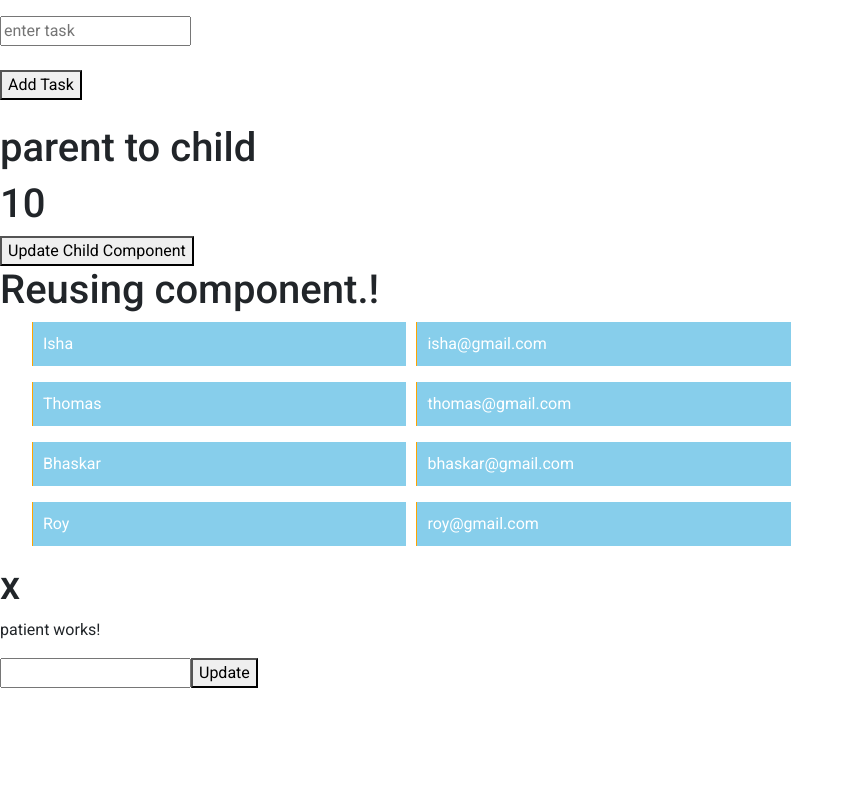
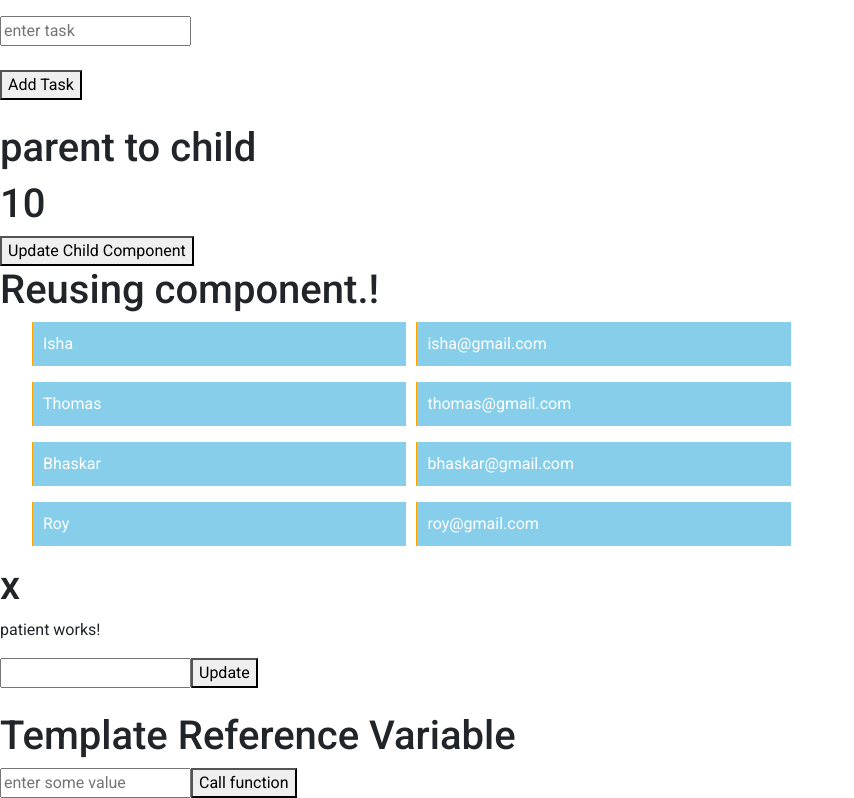
Before and after one commit to bhavisha550/angular, an Angular app: page / in a window 1280 px wide. Shown: the part 2956-3754 px from the top of the page, without its empty margins (0-854 px from the left). Before the commit the page ends 3644 px from the top, so only its background shows below. Built offline with nearby package versions, Linux system fonts and the light colour scheme.

Commit message:
template variable

```diff
--- a/src/app/app.component.html
+++ b/src/app/app.component.html
@@ -162,3 +162,8 @@
  <!-- <h1>{{title19}}</h1>
  <input type="text" [(ngModel)]="person"/>
  <h3>{{person}}</h3> -->
+
+<!-- template reference variable -->
+<h1>{{title20}}</h1>
+<input type="text" #dem placeholder="enter some value"/>
+<button (click)="getVal(dem.value)">Call function</button>
--- a/src/app/app.component.ts
+++ b/src/app/app.component.ts
@@ -164,8 +164,13 @@ export class AppComponent {
   }
 
   //two way binding
-  title19 = 'two way binding'
-  person:any;
+  // title19 = 'two way binding'
+  // person:any;
 
-
+  //template reference variable
+  title20 = 'Template Reference Variable'
+  getVal(valz:any)
+  {
+    console.log(valz)
+  }
 }
```
